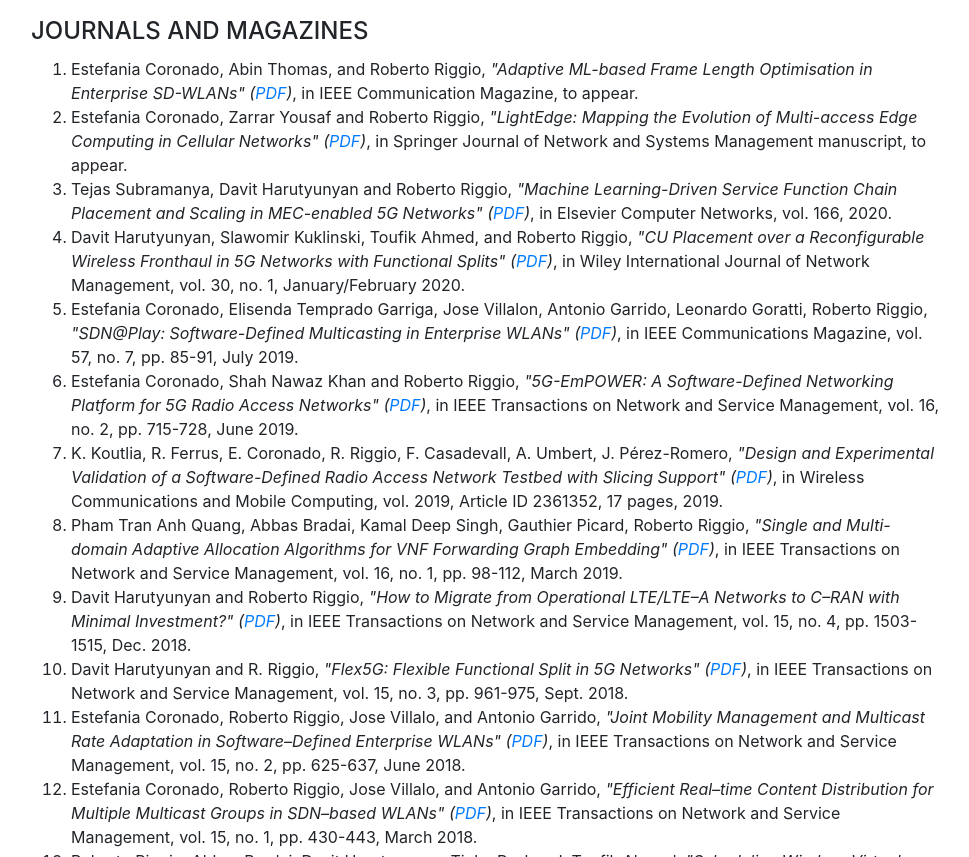
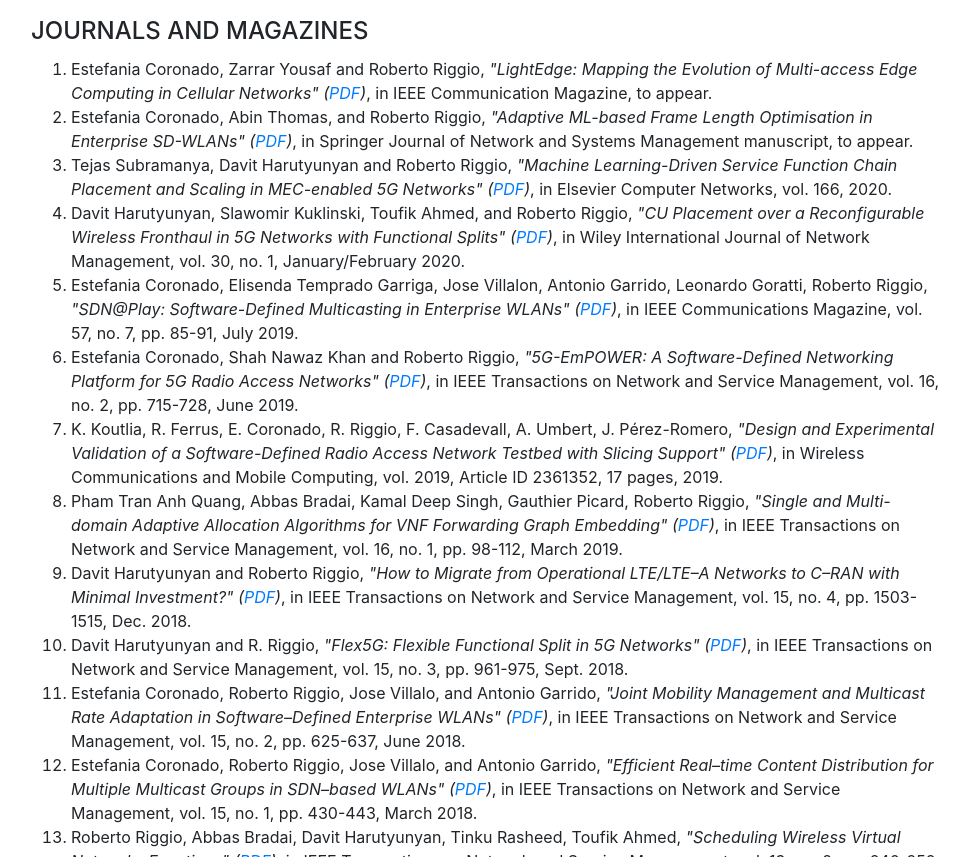
Before and after one commit to rriggio/rriggio.github.io, a website with bundled scripts: page index.html in a window 1280 px wide. Shown: the part 1352-2209 px from the top of the page, without its empty margins (289-1258 px from the left). Built offline with nearby package versions, Linux system fonts and the light colour scheme; a web font is replaced by a local one.

Commit message:
Update index.html

```diff
--- a/index.html
+++ b/index.html
@@ -139,9 +139,9 @@
 
         <ol>
 
-            <li>Estefania Coronado, Abin Thomas, and Roberto Riggio, <em>"Adaptive ML-based Frame Length Optimisation in Enterprise SD-WLANs" (<a href="/papers/commmag2020.pdf">PDF</a>)</em>, in IEEE Communication Magazine, to appear.</li>
+            <li>Estefania Coronado, Zarrar Yousaf and Roberto Riggio, <em>"LightEdge: Mapping the Evolution of Multi-access Edge Computing in Cellular Networks" (<a href="/papers/commmag2020.pdf">PDF</a>)</em>, in IEEE Communication Magazine, to appear.</li>
 
-            <li>Estefania Coronado, Zarrar Yousaf and Roberto Riggio, <em>"LightEdge: Mapping the Evolution of Multi-access Edge Computing in Cellular Networks" (<a href="/papers/jnsm2020.pdf">PDF</a>)</em>, in Springer Journal of Network and Systems Management manuscript, to appear.</li>
+            <li>Estefania Coronado, Abin Thomas, and Roberto Riggio, <em>"Adaptive ML-based Frame Length Optimisation in Enterprise SD-WLANs" (<a href="/papers/jnsm2020.pdf">PDF</a>)</em>, in Springer Journal of Network and Systems Management manuscript, to appear.</li>
 
             <li>Tejas Subramanya, Davit Harutyunyan and Roberto Riggio, <em>"Machine Learning-Driven Service Function Chain Placement and Scaling in MEC-enabled 5G Networks" (<a href="/papers/compnets2020.pdf">PDF</a>)</em>, in Elsevier Computer Networks, vol. 166, 2020.</li>
 
```
